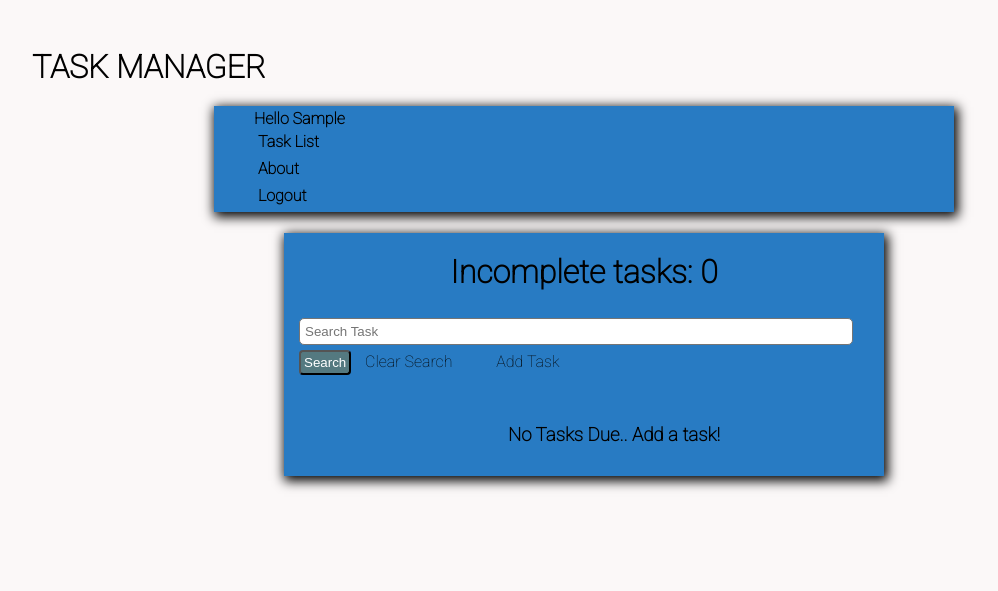
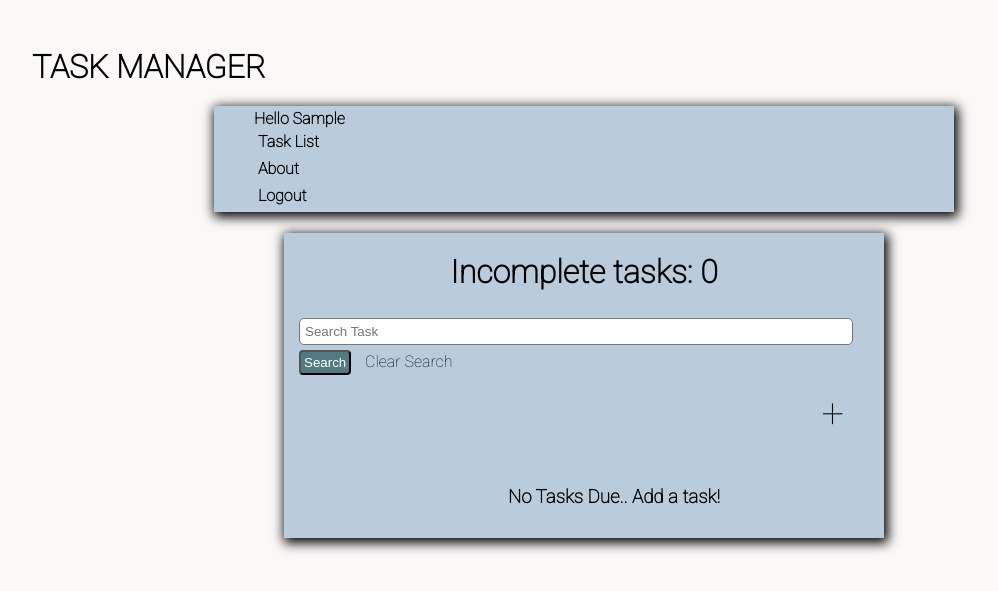
Before and after one commit to Gabrielcruz1/django_taskmanager, a Django app: page /tasks/ in a window 1280 px wide. Shown: the top 591 px of the page, without its empty margins (56-1054 px from the left). Run offline with Django 4.2, Linux system fonts and the light colour scheme; the visitor is signed in with stand-in values (Sample User, id 1); data that the repository does not hold is empty; some libraries are stand-ins or nearby versions.

Commit message:
Html symbols input for back and add, needs styling, changed color scheme

```diff
--- a/main_app/static/styles/main.css
+++ b/main_app/static/styles/main.css
@@ -18,7 +18,7 @@ a:hover {
 }
 
 .container {
-    background-color: #287bc3;
+    background-color: #bacbdb;
     margin: auto;
     max-width: 600px;
     box-shadow: 2px 3px 11px 2px rgba(0, 0, 0, 5);
@@ -35,7 +35,7 @@ textarea {
 
 /* NAVIGATION BELOW */
 .navigationClass {
-    background-color: #287bc3;
+    background-color:  #bacbdb;
     padding: 3px 0px 3px 40px;
     margin: auto;
     max-width: 700px;
@@ -103,7 +103,10 @@ textarea {
 }
 
 .addTaskLink {
-    padding-left: 40px;
+    display: flex;
+    justify-content: flex-end;
+    margin: 0px 40px 5px 0px;
+    font-size: 40px;
 }
 
 .tasksDiv {
@@ -227,6 +230,7 @@ textarea {
     color: white;
     background-color: #1390af;
     font-weight: 900;
+    padding: 5px 7px 5px 7px;
 }
 
 /* ABOUT PAGE */
--- a/main_app/templates/task_delete_confirmation.html
+++ b/main_app/templates/task_delete_confirmation.html
@@ -4,7 +4,7 @@
 <form method="post">
     {% csrf_token %}
     <div class="deleteTaskOptions" >
-        <a class="" href="{% url 'task_list' %}">Cancel</a>
+        <a class="cancel" href="{% url 'task_list' %}">&#8592</a>
         <input class="deleteButton" type="submit" value="Confirm" />
     </div>
 </form>
--- a/main_app/templates/task_list.html
+++ b/main_app/templates/task_list.html
@@ -12,8 +12,10 @@
         <input type="text" name="name" title="title" placeholder="Search Task" />
         <input class="searchButton" type="submit" value="Search" />
         <a class="clearSearchLink" href="{% url 'task_list' %}">Clear Search</a>
-        <a class="addTaskLink" href="{% url 'task_create' %}">Add Task</a>
     </form>
+</div>
+<div>
+    <a class="addTaskLink" href="{% url 'task_create' %}">&#43;</a>
 </div>
 
 <!-- TASK LIST -->
```
Lines whose indentation alone changed are shown as unchanged.
